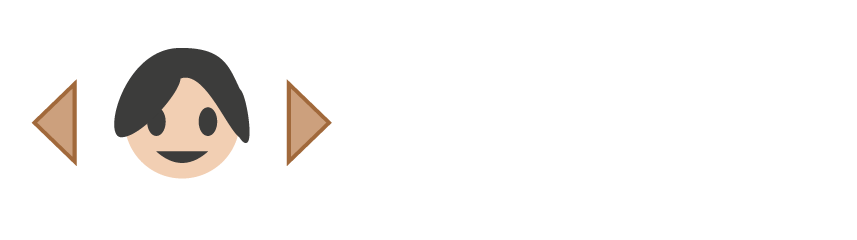
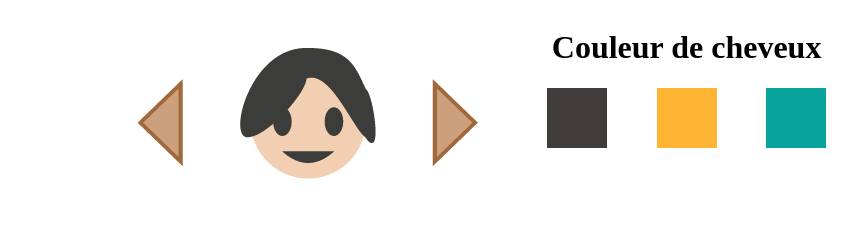
Before and after one commit to Anais-DZ/TP_JS, a plain HTML site: page tp_js.html in a window 1280 px wide. Shown: the whole page, without its empty margins (143-1000 px from the left). Drawn offline with Linux system fonts and the light colour scheme.

Commit message:
ajout personnage

```diff
--- a/tp_js.css
+++ b/tp_js.css
@@ -1,9 +1,10 @@
 .container {
     display: grid;
-    grid-template-columns: 50% 50%;
+    grid-template-columns: 20% 30% 30% 20%;
 }
 
 .personnage {
+    grid-column: 2;
     display: flex;
     justify-content: center;
     align-items: center;
@@ -17,3 +18,42 @@
 #cheveux_noirs_courts {
     position: absolute;
 }
+
+.gris {
+    background-color: #403c3c;
+}
+
+.jaune {
+    background-color: #ffb434;
+}
+
+.bleu {
+    background-color: #08a49c;
+}
+
+.bleu, .jaune, .gris {
+    height: 60px;
+    width: 60px;
+    cursor: pointer;
+}
+
+.couleur {
+    grid-column: 3;
+    display : flex;
+    flex-direction: column;
+}
+
+.container_box {
+    display: flex;
+    flex-direction: row;
+    justify-content: space-evenly;
+}
+
+h1 {
+    text-align: center;
+}
+
+#fleche_gauche, #fleche_droite {
+    cursor: pointer;
+    margin: 0 20px;
+}
--- a/tp_js.html
+++ b/tp_js.html
@@ -4,16 +4,25 @@
     <meta charset="UTF-8">
     <meta name="viewport" content="width=device-width, initial-scale=1.0">
     <link rel="stylesheet" href="tp_js.css">
+    <script src="tp_js.js" defer></script>
     <title>Avatar</title>
 </head>
 <body>
     <div class="container">
-    <div class="personnage">
-        <img id="fleche_gauche" src="img/arrow_left.png" alt="fleche_gauche"/>
-            <img id="cheveux_noirs_courts" src="img/hair-black-1.png" alt="cheveux_noirs_courts"/>
-            <img id="visage"  src="img/face-1.png" alt="visage"/>
-        <img class="fleche_gauche" src="img/arrow_right.png" alt="fleche_gauche"/>
-    </div>
+        <div class="personnage">
+            <img id="fleche_gauche" src="img/arrow_left.png" alt="fleche_gauche"/>
+                <img id="cheveux_noirs_courts" src="img/hair-black-1.png" alt="cheveux_noirs_courts"/>
+                <img id="visage"  src="img/face-1.png" alt="visage"/>
+            <img id="fleche_droite" src="img/arrow_right.png" alt="fleche_droite"/>
+        </div>
+        <div class="couleur">
+            <h1> Couleur de cheveux</h1>
+            <div class="container_box">
+                <div class = "gris"></div>
+                <div class = "jaune"></div>
+                <div class = "bleu"></div>
+            </div>
+        </div>
     </div>
 </body>
 </html>
--- a/tp_js.js
+++ b/tp_js.js
@@ -0,0 +1,47 @@
+const fleche_gauche = document.getElementById("fleche_gauche");
+const fleche_droite = document.getElementById("fleche_droite");
+const image = document.getElementById("cheveux_noirs_courts");
+const tabCoupe = ["img/hair-black-1.png", "img/hair-black-2.png", "img/hair-black-3.png"];
+let changement = 1
+
+
+fleche_gauche.addEventListener("click", function () {
+
+    if (changement<=3) {
+        image.setAttribute("src", tabCoupe[changement]);
+    } else {
+        changement--
+    }
+    })
+
+
+
+
+
+
+
+
+// fleche_droite.addEventListener("click", function () {
+//         image.setAttribute("src", "img/hair-black-3.png");
+//     })
+
+
+
+//changement couleur de cheveux
+
+// const changement = document.getElementById("cheveux_noirs_courts");
+// const box_1 = document.getElementById("gris");
+// const box_2 = document.getElementById("jaune");
+// const box_3 = document.getElementById("bleu");
+
+// box_1.addEventListener("click", function() {
+
+// });
+
+// box_2.addEventListener("click", function() {
+
+// });
+
+// box_3.addEventListener("click", function() {
+
+// });
```
